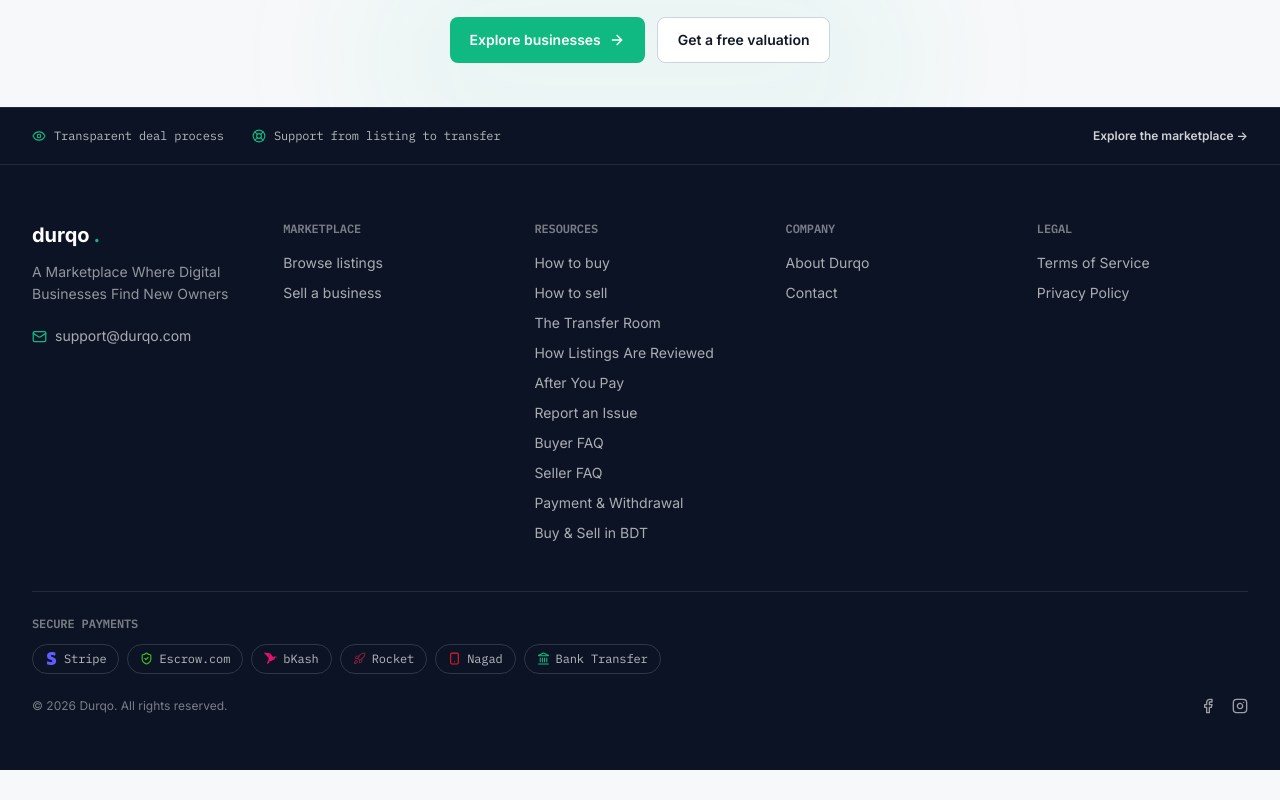
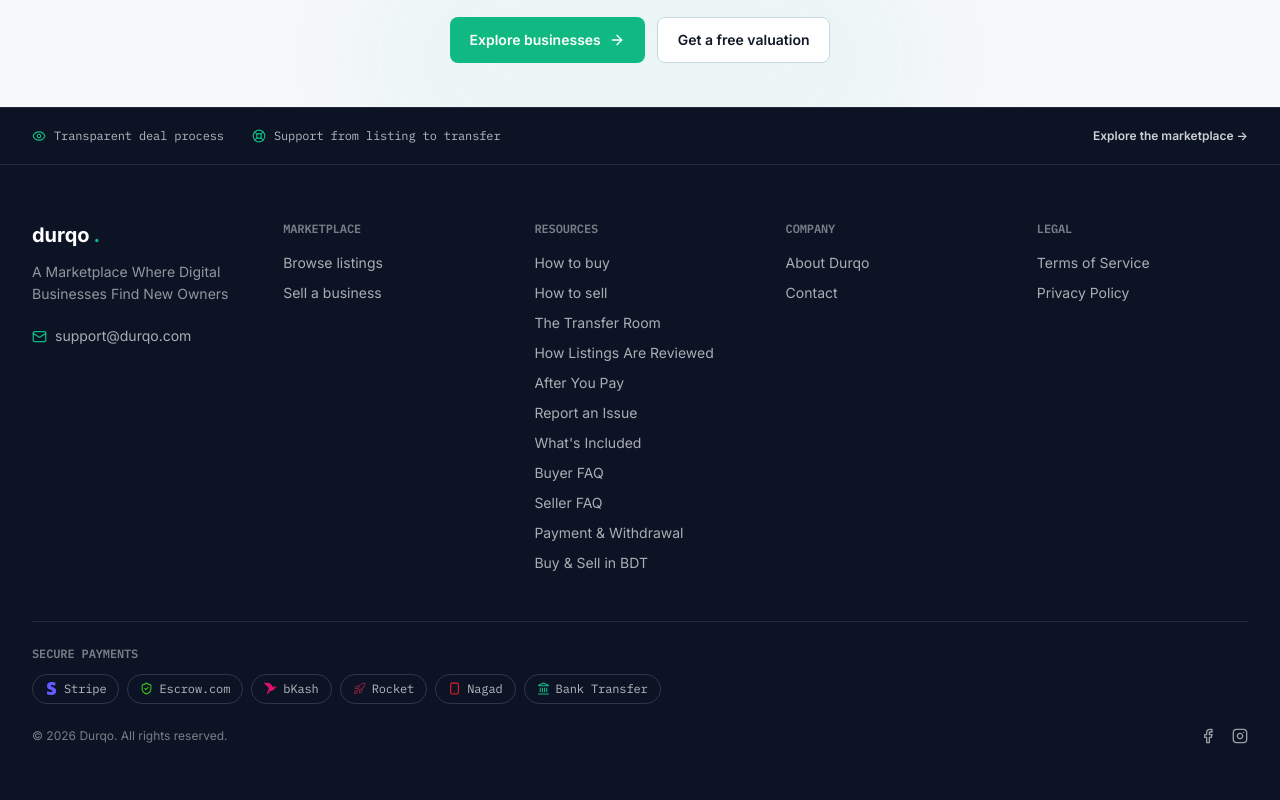
Before and after one commit to mdmanirmia/durqo-app, a Next.js app: page / in a window 1280 px wide. Shown: the part 3713-4513 px from the top of the page. Before the commit the page ends 4483 px from the top, so only its background shows below. Built offline with nearby package versions, Linux system fonts and the light colour scheme; no server answers; the database is empty.

Commit message:
Link "What's Included" page from Footer Resources

```diff
--- a/src/components/Footer.tsx
+++ b/src/components/Footer.tsx
@@ -163,6 +163,7 @@ export default function Footer() {
               <li><Link href="/listing-review" className="hover:text-white">How Listings Are Reviewed</Link></li>
               <li><Link href="/after-you-pay" className="hover:text-white">After You Pay</Link></li>
               <li><Link href="/report-an-issue" className="hover:text-white">Report an Issue</Link></li>
+              <li><Link href="/whats-included" className="hover:text-white">What&apos;s Included</Link></li>
               <li><Link href="/buyer-faq" className="hover:text-white">Buyer FAQ</Link></li>
               <li><Link href="/seller-faq" className="hover:text-white">Seller FAQ</Link></li>
               <li><Link href="/payments" className="hover:text-white">Payment &amp; Withdrawal</Link></li>
```
